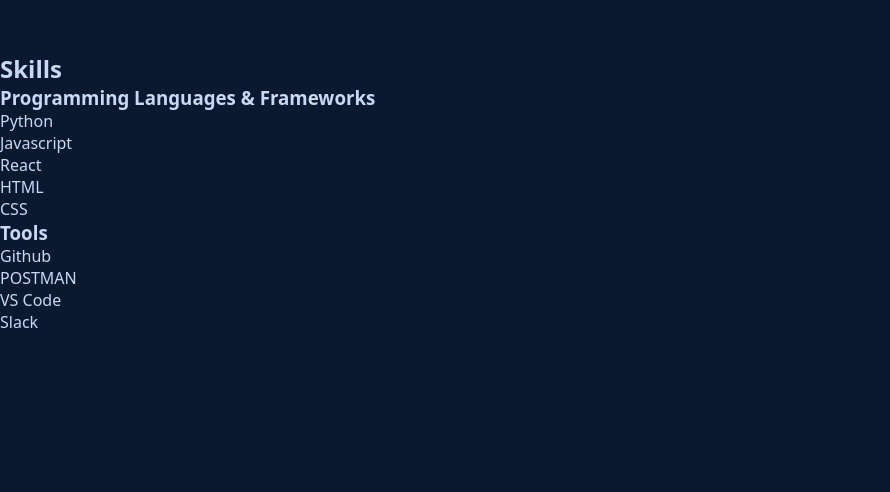
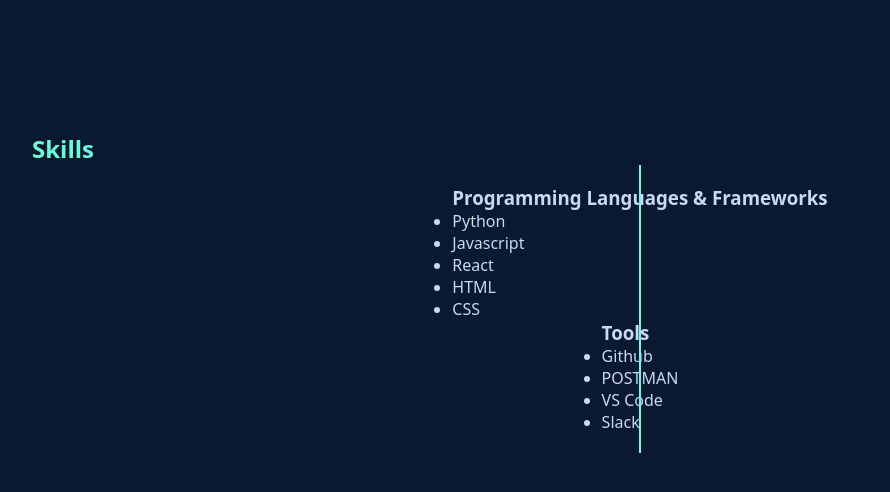
Before and after one commit to man-j-s/manjs-dev-portfolio, a React app: page / in a window 1280 px wide. Shown: the part 1613-2105 px from the top of the page, without its empty margins (0-890 px from the left). Before the commit the page ends 1946 px from the top, so only its background shows below. Built offline with nearby package versions, Linux system fonts and the light colour scheme; the HTML template or start-up script is replaced by a standard one.

Commit message:
Add Skills layout with vertical line design

```diff
--- a/src/components/Skills/Skills.css
+++ b/src/components/Skills/Skills.css
@@ -0,0 +1,27 @@
+.skills{
+    min-height: 100dvh;
+    padding: 80px 32px;
+}
+
+.skills h2{
+    color: #64ffda;
+}
+
+.skills-container{
+    position: relative;
+    display: flex;
+    flex-direction: column;
+    align-items: center;
+    padding: 20px 0;
+}
+
+.skills-container::before{
+    content: '';
+    position: absolute;
+    left: 50%;
+    top: 0;
+    bottom: 0;
+    width: 2px;
+    background-color: #64ffda;
+    transform: translate(-50%);
+}
--- a/src/components/Skills/Skills.jsx
+++ b/src/components/Skills/Skills.jsx
@@ -4,6 +4,7 @@
     return(
         <section id="skills" className="skills">
             <h2>Skills</h2>
+            <div className="skills-container">
             <div>
                 <h3>Programming Languages & Frameworks</h3>
                 <ul>
@@ -23,6 +24,7 @@
                     <li>Slack</li>
                 </ul>
             </div>
+            </div>
         </section>
     );
 }
```
